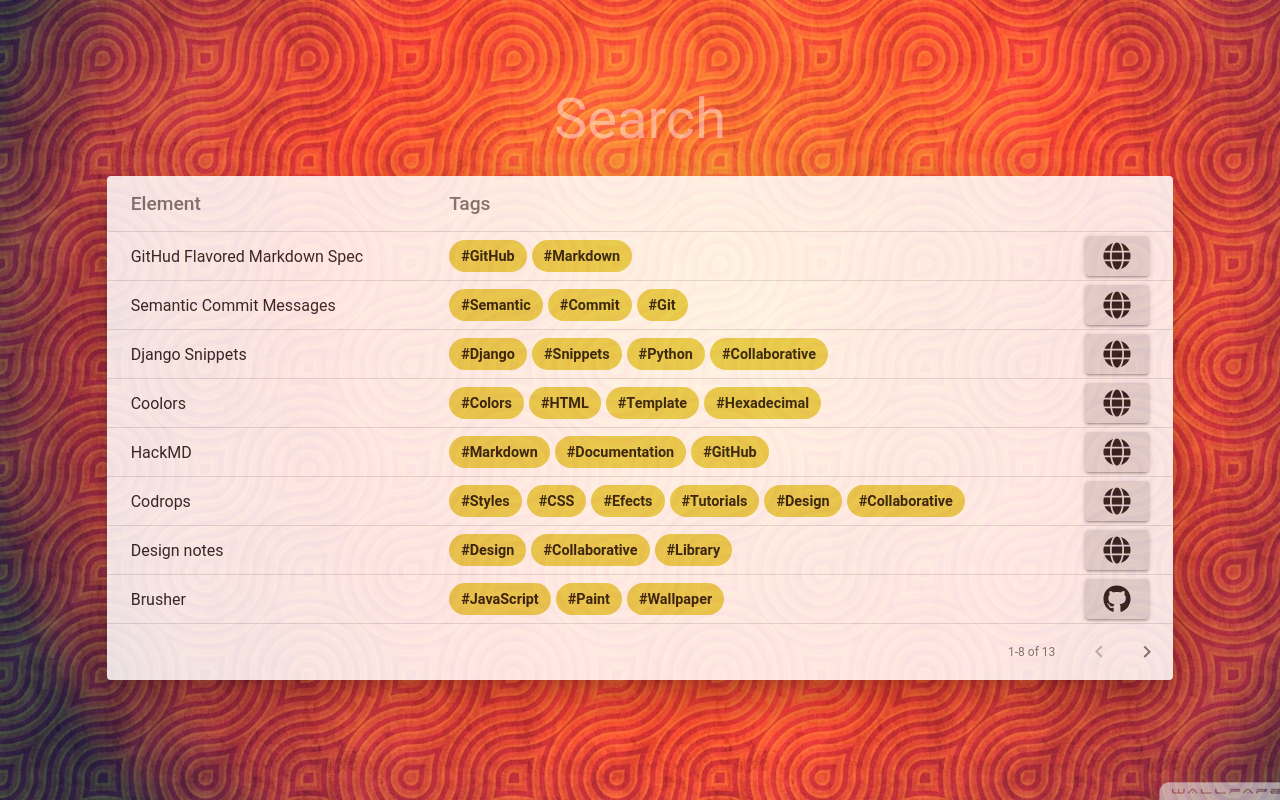
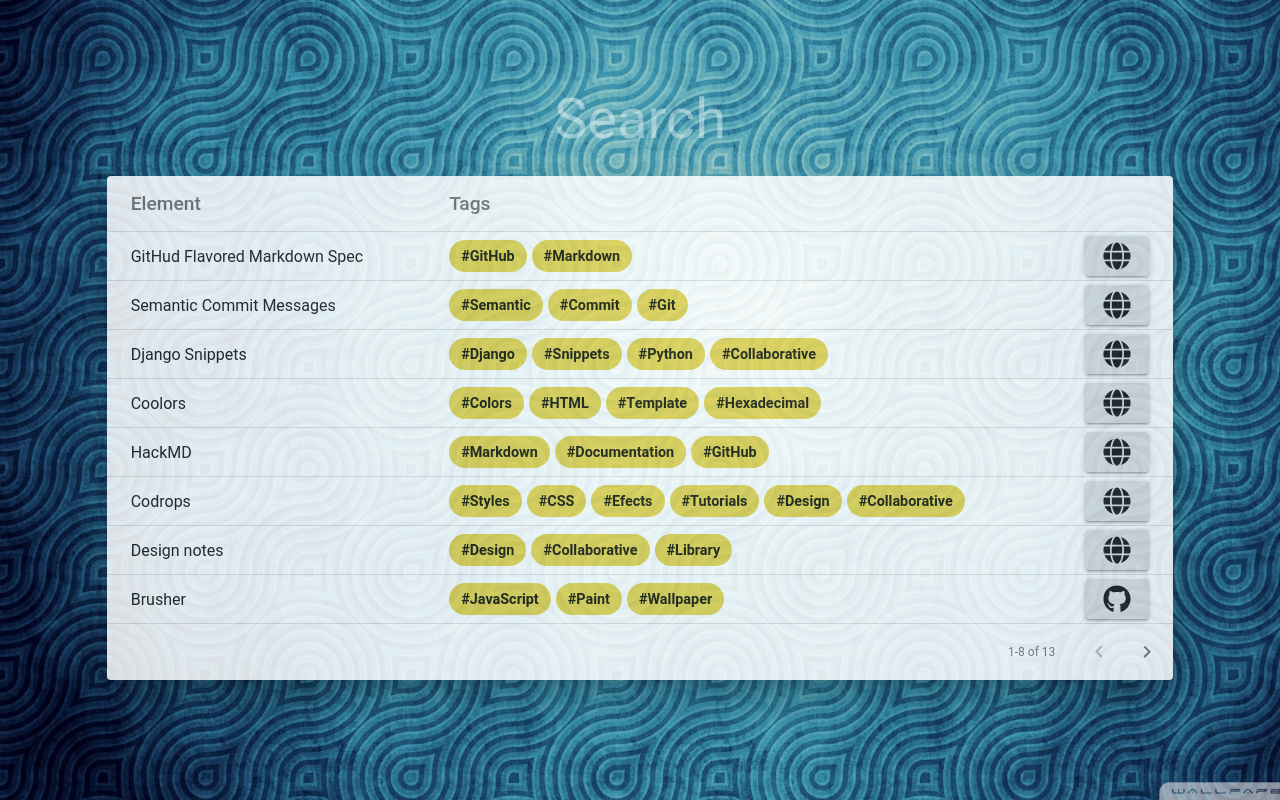
Before and after one commit to Alejandroid17/better, a React (Create React App) app: page / in a window 1280 px wide. Built offline with nearby package versions, Linux system fonts and the light colour scheme.

Commit message:
chore: wallpaper changed

```diff
--- a/src/App.css
+++ b/src/App.css
@@ -43,7 +43,7 @@
     background-size: cover;
     background-position: 0 0;
     background-attachment: fixed;
-    background-image: url('./media/images/wallpaper1.jpg');
+    background-image: url('./media/images/wallpaperBlue.jpg');
 }
 
 div[class*="MuiDialog-paperFullScreen-"]{
--- a/src/components/Table.js
+++ b/src/components/Table.js
@@ -113,8 +113,6 @@
                             });
                         });
                     } else { // If the type is "markdowm html" ...
-                        console.log(row);
-                        console.log(result);
                         this.setState({
                             markdownHTML: result,
                             markdownLoaded: true,
```
